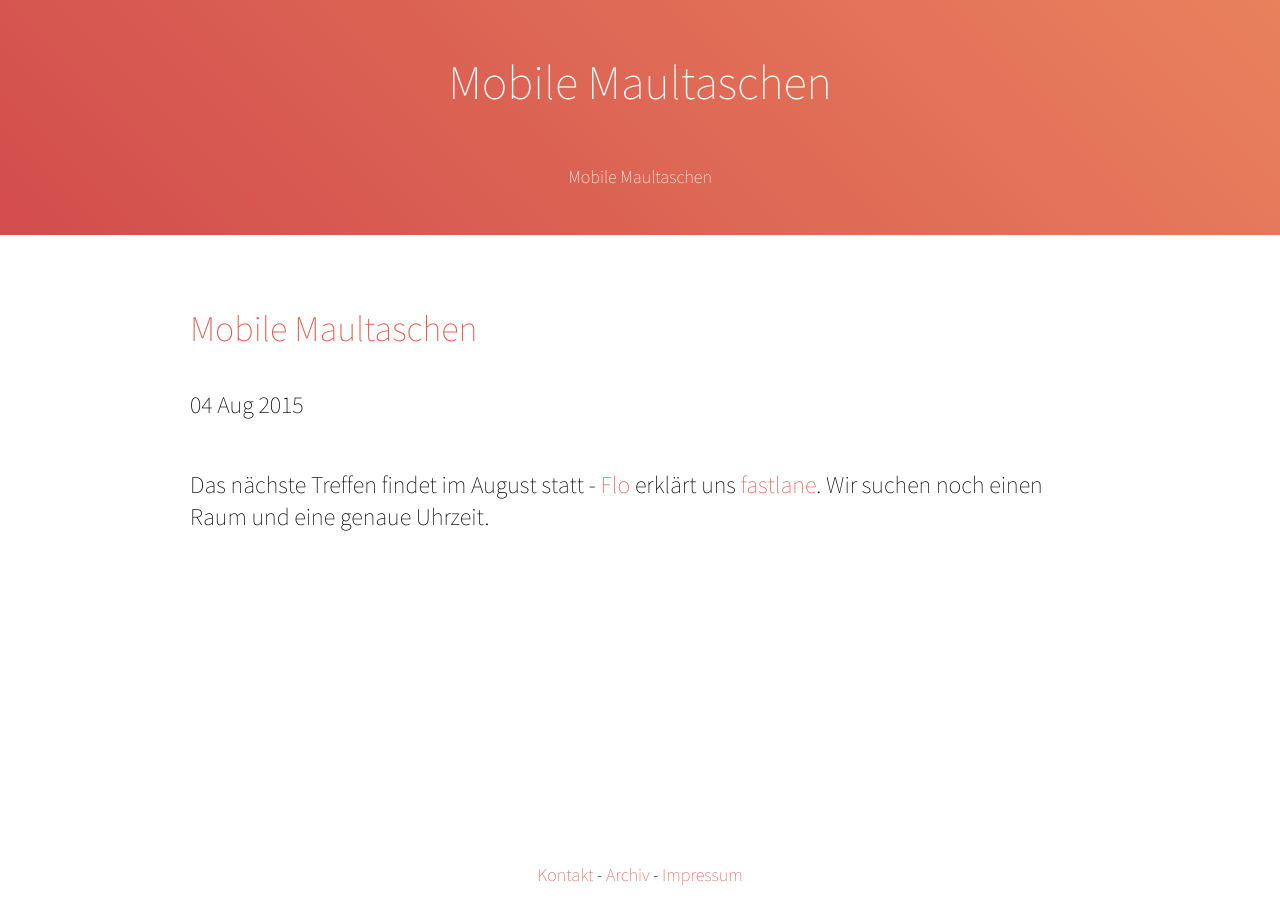
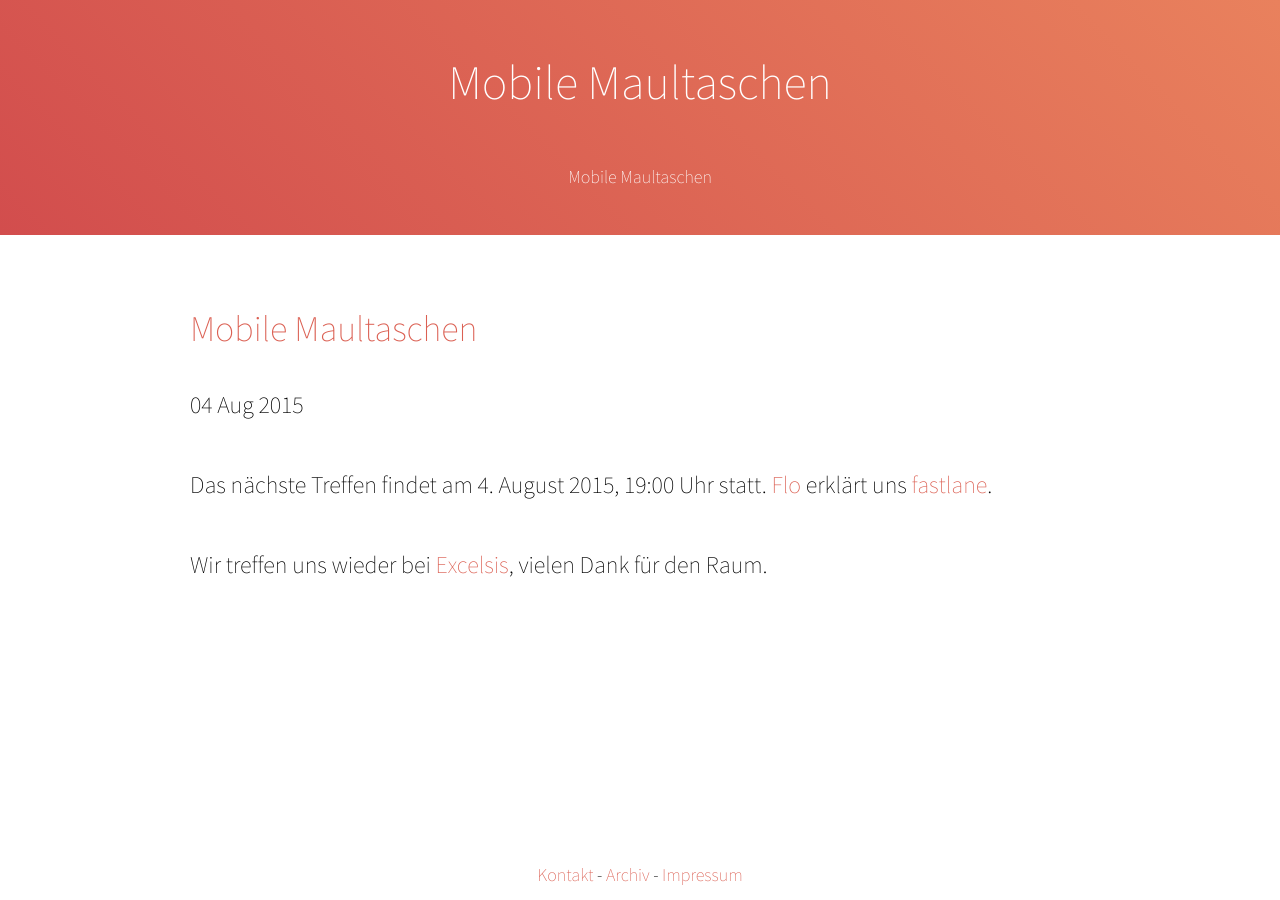
Before and after one commit to mobilemaultaschen/mobilemaultaschen.github.io, a Jekyll site: the page built from _posts/2015-08-04-maultaschen-28.md, in a window 1280 px wide. Built offline with Jekyll 4.4.1, drawn with Linux system fonts in a browser that asks for light colours; Markdown is read by kramdown in place of the engine named in the settings.

Commit message:
Update location

```diff
--- a/_posts/2015-08-04-maultaschen-28.md
+++ b/_posts/2015-08-04-maultaschen-28.md
@@ -3,4 +3,6 @@ title: Mobile Maultaschen #28
 date: 2015-08-04
 layout: post
 ---
-Das nächste Treffen findet im August statt - [Flo](https://twitter.com/florianbuerger) erklärt uns [fastlane](http://fastlane.tools). Wir suchen noch einen Raum und eine genaue Uhrzeit.
+Das nächste Treffen findet am **4. August 2015, 19:00 Uhr** statt. [Flo](https://twitter.com/florianbuerger) erklärt uns [fastlane](http://fastlane.tools).
+
+Wir treffen uns wieder bei [Excelsis](http://www.excelsisnet.com/kontakt/), vielen Dank für den Raum.
```
